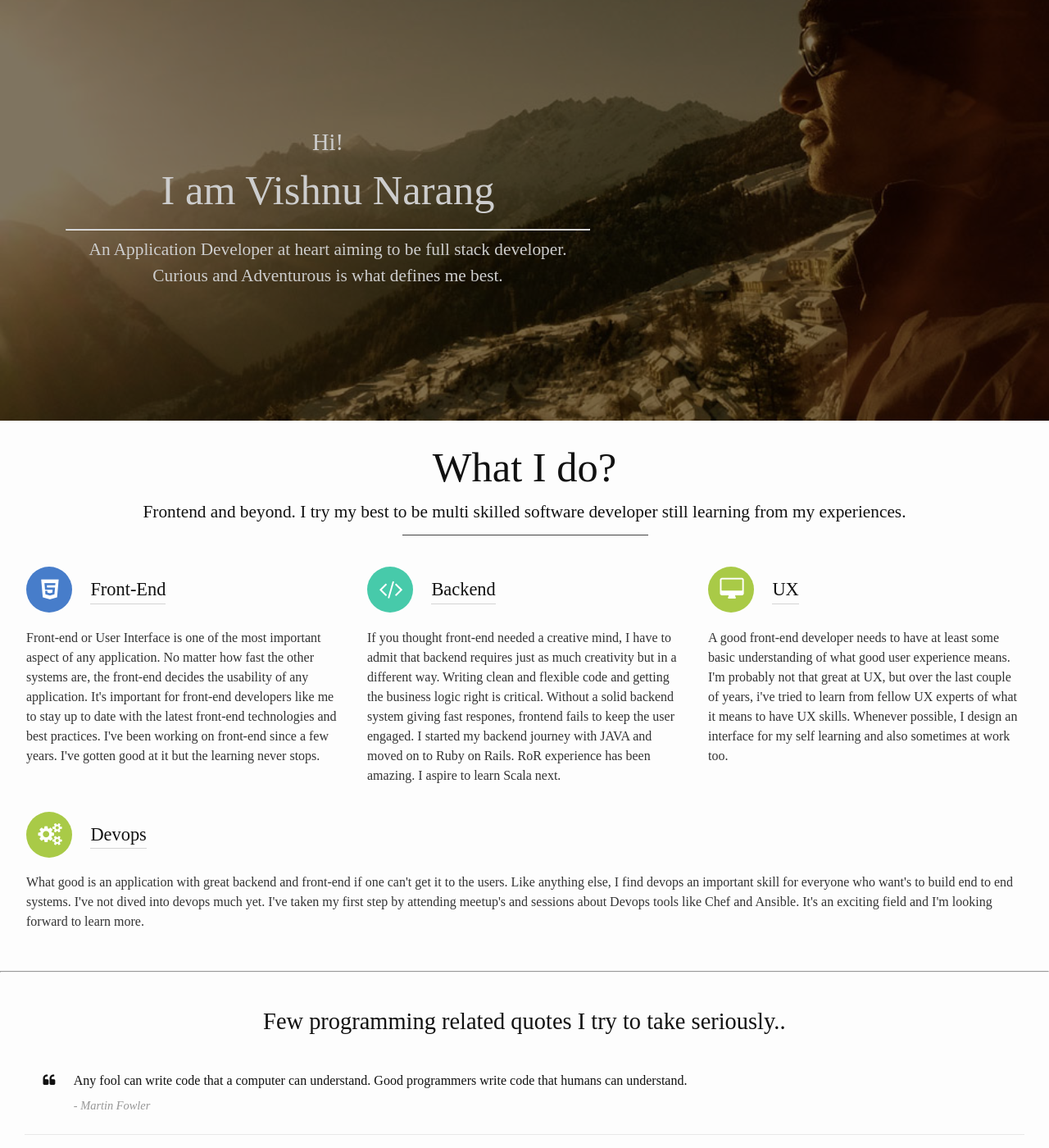
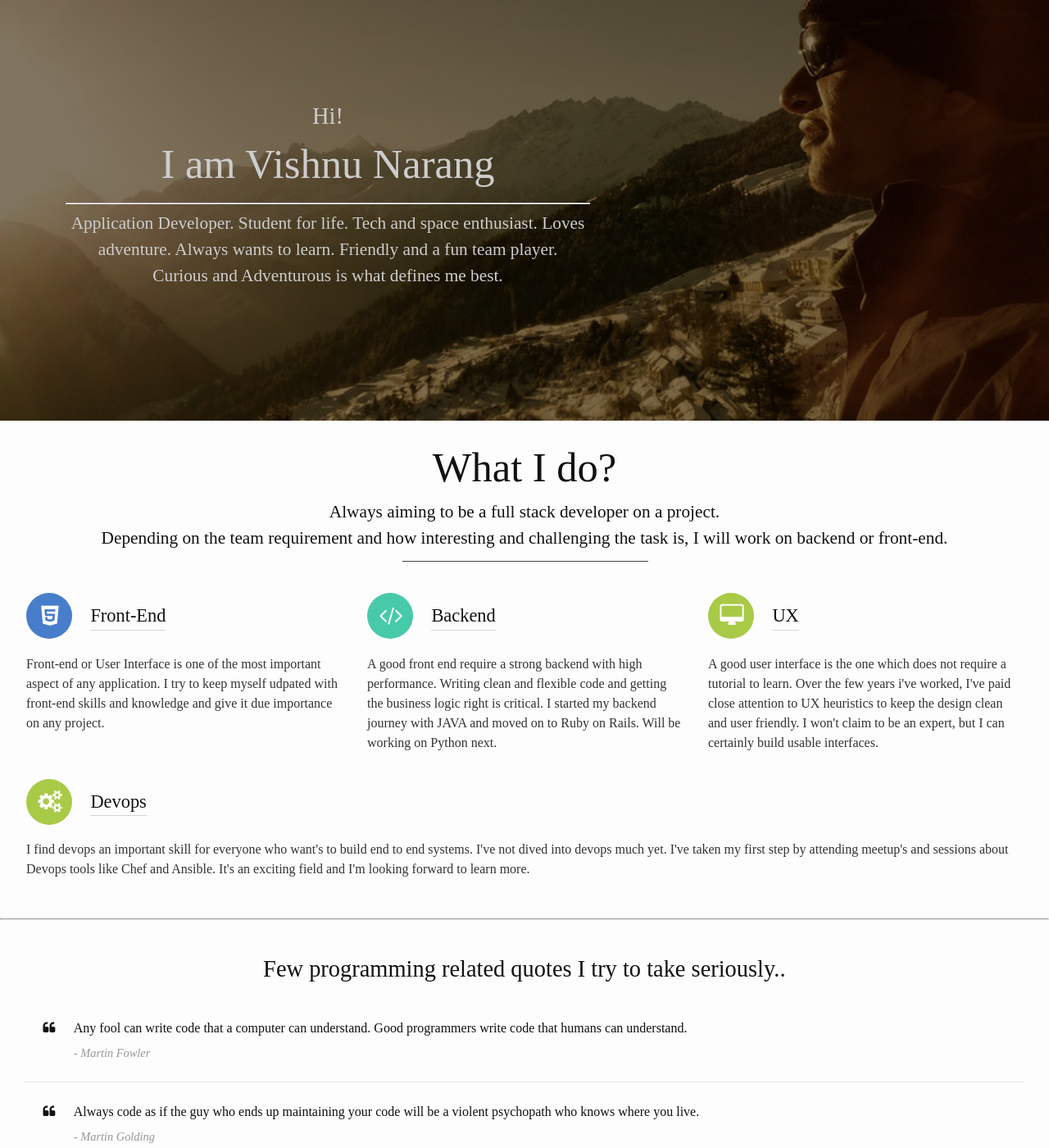
Before and after one commit to vishnun/vishnun.github.io, a Jekyll site: the page built from index.html, in a window 1280 px wide and 1400 px high, scrolled down 367 px. Shown: the whole window at 82% size. Built offline with Jekyll 4.4.1, drawn with Linux system fonts in a browser that asks for light colours; nearby versions of some CDN libraries; some web fonts are replaced.

Commit message:
Vishnu: Updating home content -- index.html

```diff
--- a/index.html
+++ b/index.html
@@ -76,7 +76,7 @@
                 <h1>I am Vishnu Narang</h1>
                 <hr>
                 <p>
-                    An Application Developer at heart aiming to be full stack developer.
+                    Application Developer. Student for life. Tech and space enthusiast. Loves adventure. Always wants to learn. Friendly and a fun team player.
                 </p>
 
                 <p>Curious and Adventurous is what defines me best.
@@ -89,8 +89,11 @@
 <section id="what-i-do">
     <h1 class="text-center wow fadeInUp animated" data-wow-delay="0.5s">What I do?</h1>
 
-    <p class="text-center wow fadeInUp animated" data-wow-delay="0.5s">Frontend and beyond. I try my best to be multi
-        skilled software developer still learning from my experiences.</p>
+    <p class="text-center wow fadeInUp animated" data-wow-delay="0.5s">
+      Always aiming to be a full stack developer on a project.
+      <br/>
+      Depending on the team requirement and how interesting and challenging the task is, I will work on backend or front-end.
+    </p>
     <ul class="bullets">
         <li class="bullet wow fadeInLeft animated">
             <div class="bullet-icon bullet-icon-1">
@@ -100,11 +103,7 @@
 
             <div class="bullet-content">
                 <p>
-                    Front-end or User Interface is one of the most important aspect of any application. No matter how
-                    fast the other systems are, the front-end decides the usability of any application. It's important
-                    for front-end developers like me to stay up to date with the latest front-end technologies and best
-                    practices. I've been working on front-end since a few years. I've gotten good at it but the learning
-                    never stops.
+                    Front-end or User Interface is one of the most important aspect of any application. I try to keep myself udpated with front-end skills and knowledge and give it due importance on any project.
                 </p>
             </div>
         </li>
@@ -116,11 +115,7 @@
 
             <div class="bullet-content">
                 <p>
-                    If you thought front-end needed a creative mind, I have to admit that backend requires just as much
-                    creativity but in a different way. Writing clean and flexible code and getting the business logic
-                    right is critical. Without a solid backend system giving fast respones, frontend fails to keep the
-                    user engaged. I started my backend journey with JAVA and moved on to Ruby on Rails. RoR experience
-                    has been amazing. I aspire to learn Scala next.
+                    A good front end require a strong backend with high performance. Writing clean and flexible code and getting the business logic right is critical. I started my backend journey with JAVA and moved on to Ruby on Rails. Will be working on Python next.
                 </p>
             </div>
         </li>
@@ -132,10 +127,7 @@
 
             <div class="bullet-content">
                 <p>
-                    A good front-end developer needs to have at least some basic understanding of what good user
-                    experience means. I'm probably not that great at UX, but over the last couple of years, i've tried
-                    to learn from fellow UX experts of what it means to have UX skills. Whenever possible, I design an
-                    interface for my self learning and also sometimes at work too.
+                    A good user interface is the one which does not require a tutorial to learn. Over the few years i've worked, I've paid close attention to UX heuristics to keep the design clean and user friendly. I won't claim to be an expert, but I can certainly build usable interfaces.
                 </p>
             </div>
         </li>
@@ -147,8 +139,7 @@
 
             <div class="bullet-content">
                 <p>
-                    What good is an application with great backend and front-end if one can't get it to the users. Like
-                    anything else, I find devops an important skill for everyone who want's to build end to end systems.
+                    I find devops an important skill for everyone who want's to build end to end systems.
                     I've not dived into devops much yet. I've taken my first step by attending meetup's and sessions
                     about Devops tools like Chef and Ansible. It's an exciting field and I'm looking forward to learn
                     more.
```
